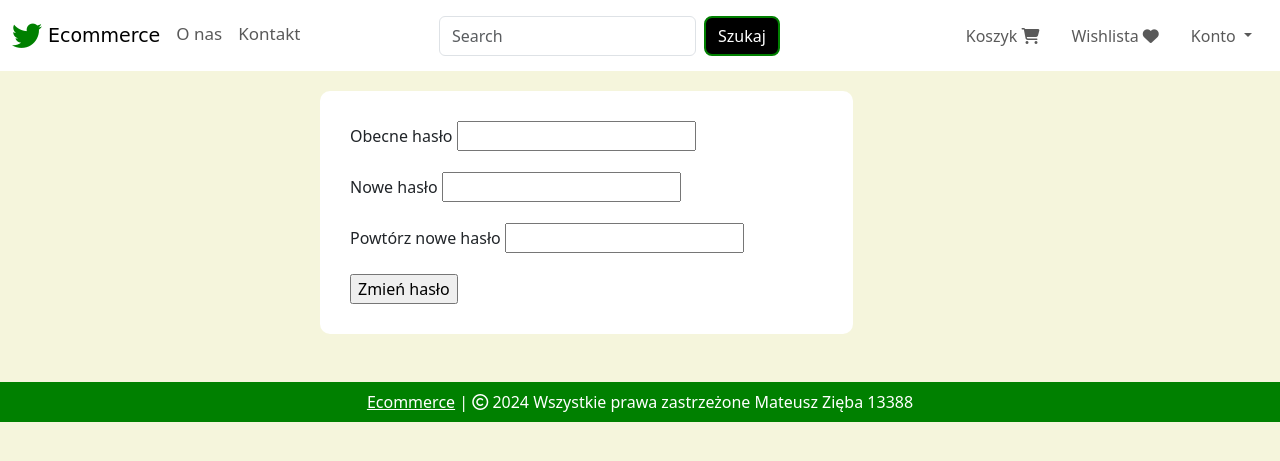
After one commit to Matzieba7/AplikacjaEcommerce, a Flask app: page /change-password/1 in a window 1280 px wide. The commit adds this page. Shown: the top 461 px of the page. Run offline with Flask 3, Linux system fonts and the light colour scheme; the visitor is signed in with stand-in values (Sample User, id 1); some libraries are stand-ins or nearby versions.

Commit message:
Okno widoku profilu użytkownika. Okno i logika zmiany hasła użytkownika.

```diff
--- a/website/__init__.py
+++ b/website/__init__.py
@@ -35,7 +35,7 @@ def create_app():
     app.register_blueprint(auth, url_prefix = '/')
     app.register_blueprint(admin, url_prefix = '/')
 
-    with app.app_context():
-        create_database()
+    # with app.app_context():
+    #     create_database()
 
     return app
--- a/website/auth.py
+++ b/website/auth.py
@@ -1,5 +1,5 @@
 from flask import Blueprint, render_template, flash, redirect
-from .forms import LoginForm, SignUpForm
+from .forms import LoginForm, SignUpForm, PasswordChangeForm
 from .models import Customer
 from . import db
 from flask_login import login_user, login_required, logout_user
@@ -61,3 +61,33 @@ def login():
 def log_out():
     logout_user()
     return redirect('/')
+
+@auth.route('/profile/<int:customer_id>')
+@login_required
+def profile(customer_id):
+    customer = Customer.query.get(customer_id)
+    return render_template('profile.html', customer=customer)
+
+@auth.route('/change-password/<int:customer_id>', methods=['GET', 'POST'])
+@login_required
+def change_password(customer_id):
+    form = PasswordChangeForm()
+    customer = Customer.query.get(customer_id)
+    if form.validate_on_submit():
+        current_password = form.current_password.data
+        new_password = form.new_password.data
+        confirm_new_password = form.confirm_new_password.data
+
+        if customer.verify_password(current_password):
+            if new_password == confirm_new_password:
+                customer.password = confirm_new_password
+                db.session.commit()
+                flash('Hasło zaktualizowane')
+                return redirect(f'/profile/{customer.id}')
+            else:
+                flash('Hasła się nie zgadzają!')
+
+        else:
+            flash('Obecne hasło jest niepoprawne')
+
+    return render_template('change_password.html', form=form)
--- a/website/forms.py
+++ b/website/forms.py
@@ -13,3 +13,9 @@ class LoginForm(FlaskForm):
     email = EmailField('Email', validators=[DataRequired()])
     password = PasswordField('Hasło', validators=[DataRequired()])
     submit = SubmitField('Zaloguj się')
+
+class PasswordChangeForm(FlaskForm):
+    current_password = PasswordField('Obecne hasło', validators=[DataRequired(), length(min=6)])
+    new_password = PasswordField('Nowe hasło', validators=[DataRequired(), length(min=6)])
+    confirm_new_password = PasswordField('Powtórz nowe hasło', validators=[DataRequired(), length(min=6)])
+    change_password = SubmitField('Zmień hasło')
--- a/website/templates/base.html
+++ b/website/templates/base.html
@@ -79,7 +79,7 @@
             <ul class="dropdown-menu" aria-labelledby="profileDropdown">
 
               {% if current_user.is_authenticated %}
-              <li><a class="dropdown-item" href="#">Profil <i class="fa-solid fa-user"></i></a></li>
+              <li><a class="dropdown-item" href="/profile/{{ current_user.id}}">Profil <i class="fa-solid fa-user"></i></a></li>
               <li><a class="dropdown-item" href="#">Zamówienia <i class="fa-solid fa-truck-fast"></i></a></li>
               <li><a class="dropdown-item" href="/logout">Wyloguj <i class="fa-solid fa-right-from-bracket"></i></a></li>
 
--- /dev/null
+++ b/website/templates/change_password.html
@@ -0,0 +1,35 @@
+{% extends 'base.html' %}
+
+{% block title %} Home {% endblock %}
+
+
+{% block body %}
+
+<div class="col-sm-5 offset-sm-3" style="background-color: white; border-radius: 10px; margin-top: 20px;">
+
+    <form style="padding: 30px;" method="POST">
+
+        {{ form.hidden_tag() }}
+
+        <div class="mb-3">
+            <label for="exampleInputEmail" class="form-label"> {{ form.current_password.label }}</label>
+            {{ form.current_password }}
+        </div>
+
+        <div class="mb-3">
+            <label for="exampleInputEmail" class="form-label"> {{ form.new_password.label }}</label>
+            {{ form.new_password }}
+        </div>
+
+        <div class="mb-3">
+            <label for="exampleInputEmail" class="form-label"> {{ form.confirm_new_password.label }}</label>
+            {{ form.confirm_new_password }}
+        </div>
+
+        {{ form.change_password }}
+
+    </form>
+
+</div>
+
+{% endblock %}
```
Also changed, not shown: website/templates/profile.html (added, +39 -0 lines).
